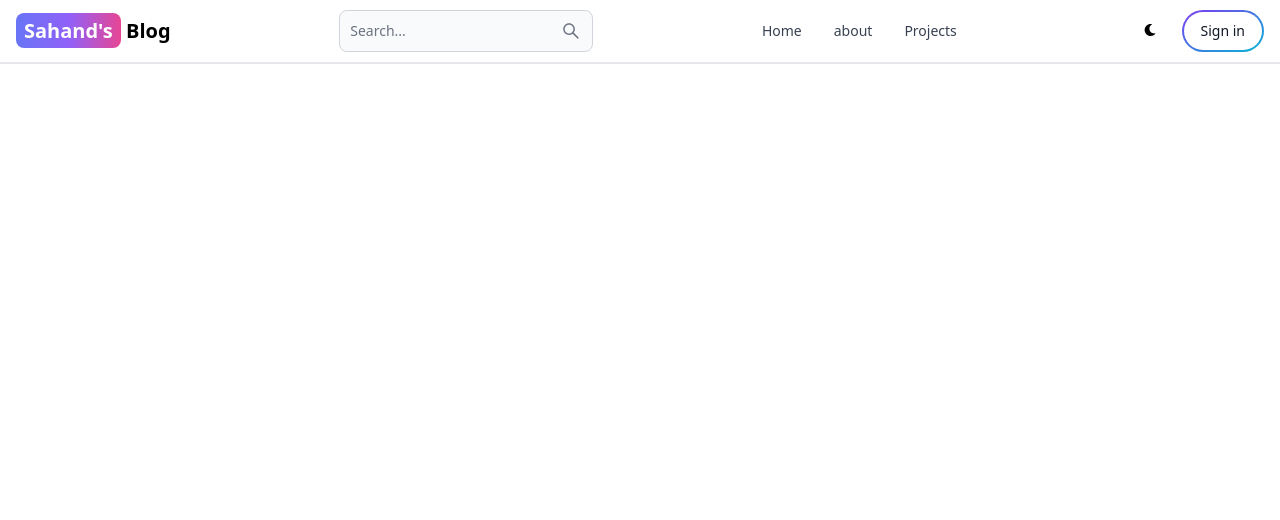
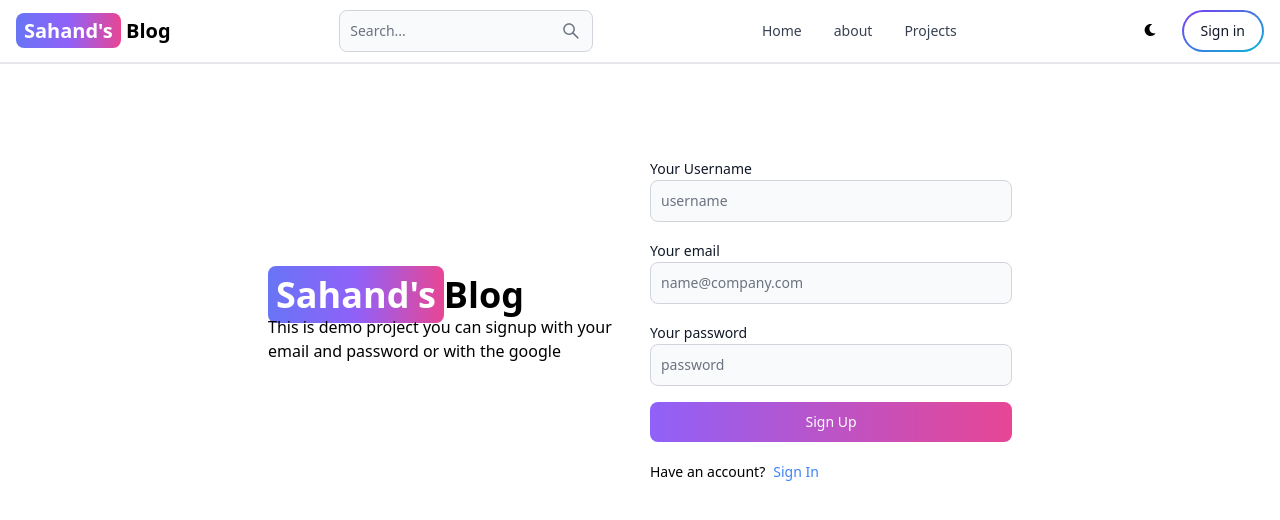
Before and after one commit to umeshbisht1/MERN-BLOG, a React (Vite) app in the folder client/: page /signup in a window 1280 px wide. Shown: the top 520 px of the page. Built offline with nearby package versions, Linux system fonts and the light colour scheme.

Commit message:
creted the signup and store data to backend

```diff
--- a/client/src/pages/Signup.jsx
+++ b/client/src/pages/Signup.jsx
@@ -1,11 +1,112 @@
-import React from 'react'
+import React, { useState } from "react";
+import { Link,useNavigate } from "react-router-dom";
+import { Label, TextInput, Button, Alert, Spinner } from "flowbite-react";
+function Signup() {
+  const [formData,setFormdata]=useState({});
+  const [errormessage,setErrorMessage]=useState(null);
+  const [loading,setLoading]=useState(false)
+  const navigate=useNavigate();
+  const handleChange=(e)=>{
+   setFormdata({...formData,[e.target.id]:e.target.value.trim()})
+  }
 
-function Signup() {
+  const handleSubmit=async(e)=>{
+    e.preventDefault();
+    setLoading(true);
+    setErrorMessage(null);
+    if(!formData.username||!formData.email||!formData.password)
+    {
+      setErrorMessage("please fill all the feilds");
+    }
+    try {
+      const res=await fetch('/api/auth/signup',{
+        method:'POST',
+        headers:{'Content-Type':'application/json'},
+        body:JSON.stringify(formData)
+      })
+      const data=await res.json();
+      if(data.success===false)
+      {
+        setErrorMessage(data.message)
+      }
+      navigate("/")
+      setLoading(false);
+      console.log(data);
+    } catch (error) {
+      setErrorMessage(error.message);
+      setLoading(false);
+    }
+  }
   return (
-    <div>
-
+    <div className="min-h-screen mt-20">
+      <div className="flex p-3 max-w-3xl mx-auto flex-col md:flex-row md:items-center gap-5">
+        <div className="flex-1">
+          <Link to="/" className=" font-bold dark:text-white text-4xl">
+            <span
+              className="px-2 py-1 bg-gradient-to-r from-indigo-500 via-purple-500  to-pink-500
+                          rounded-lg text-white"
+            >
+              Sahand's
+            </span>
+            Blog
+          </Link>
+          <p>
+            This is demo project you can signup with your email and password or
+            with the google
+          </p>
+        </div>
+        <div className="flex-1">
+          <form className="flex flex-col gap-4" onSubmit={handleSubmit}>
+            <div className="div">
+              <Label value="Your Username"></Label>
+              <TextInput
+                type="text"
+                placeholder="username"
+                id="username"
+                onChange={handleChange}
+              ></TextInput>
+            </div>
+            <div className="div">
+              <Label value="Your email"></Label>
+              <TextInput
+                type="email"
+                placeholder="name@company.com"
+                id="email"
+                onChange={handleChange}
+              ></TextInput>
+            </div>
+            <div className="div">
+              <Label value="Your password"></Label>
+              <TextInput
+                type="password"
+                placeholder="password"
+                id="password"
+                onChange={handleChange}
+              ></TextInput>
+            </div>
+            <Button gradientDuoTone="purpleToPink" type="submit" disabled={loading}>
+             {
+              loading?(<><Spinner size='sm'/>
+              <span className="pl-3">Loading....</span></>):"Sign Up"
+             }
+            </Button>
+          </form>
+          <div className="flex gap-2 text-sm mt-5">
+            <span>Have an account?</span>
+            <Link to="/signin" className="text-blue-500">
+              Sign In
+            </Link>
+          </div>
+          {
+            errormessage&&
+            <Alert className="mt-5" color='failure'>
+              {errormessage}
+            </Alert>
+          }
+        </div>
+      </div>
     </div>
-  )
+  );
 }
 
-export default Signup
+export default Signup;
--- a/client/vite.config.js
+++ b/client/vite.config.js
@@ -3,5 +3,13 @@
 
 // https://vitejs.dev/config/
 export default defineConfig({
+  server:{
+    proxy:{
+      '/api':{
+        target:"http://localhost:3000",
+        secure:false
+      },
+    }
+  },
   plugins: [react()],
 })
```
Also changed, not shown: 1 other file (tests, documents, lock files or other folders).
